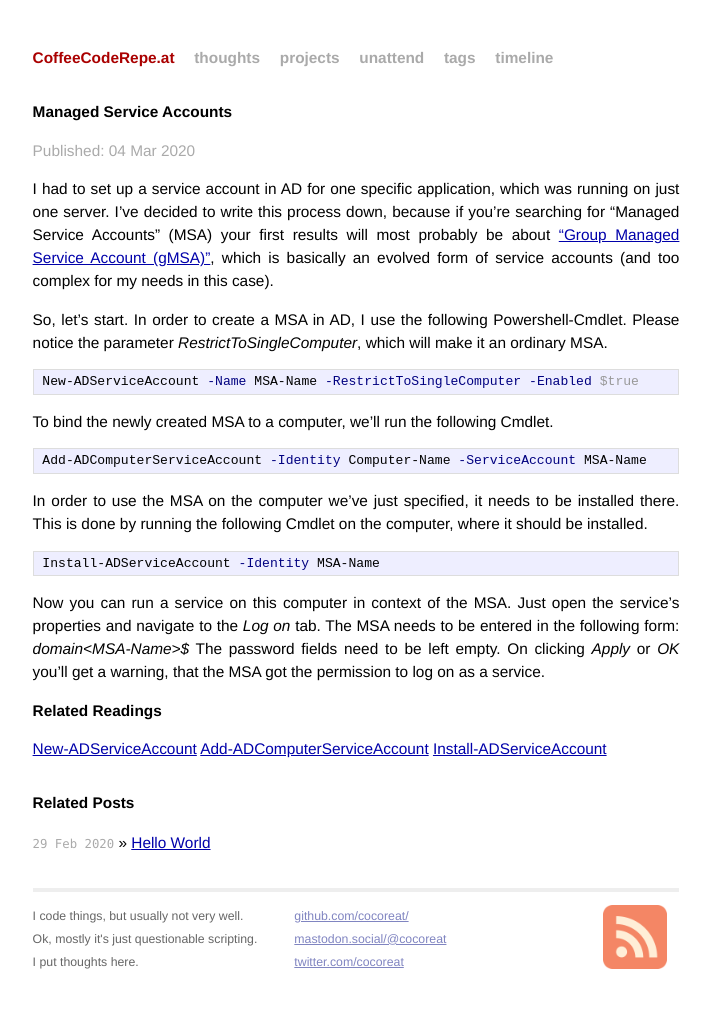
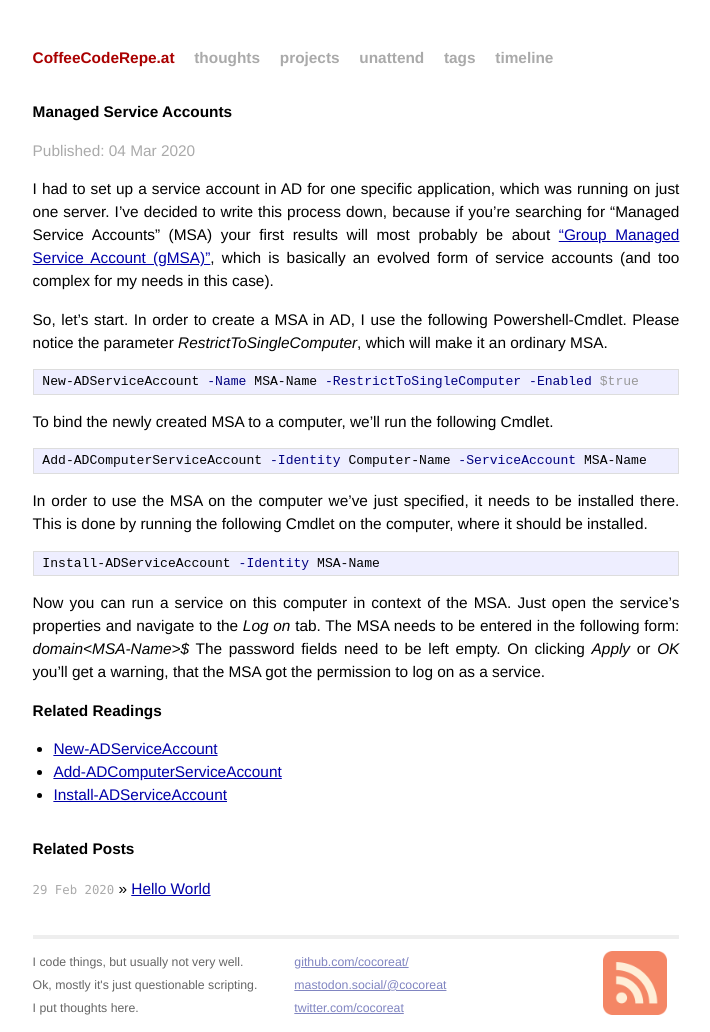
Before and after one commit to cocoreat/cocoreat.github.io, a Jekyll site: the page built from _posts/2020-03-04-Managed-Service-Accounts.md, in a window 1280 px wide. Shown: the whole page, without its empty margins (284-994 px from the left). Built offline with Jekyll 4.4.1, drawn with Linux system fonts in a browser that asks for light colours; before the commit the page ends 986 px from its top, so only the background shows below that.

Commit message:
added ordering

```diff
--- a/_posts/2020-03-04-Managed-Service-Accounts.md
+++ b/_posts/2020-03-04-Managed-Service-Accounts.md
@@ -31,8 +31,9 @@ Install-ADServiceAccount -Identity MSA-Name
 Now you can run a service on this computer in context of the MSA. Just open the service's properties and navigate to the *Log on* tab. The MSA needs to be entered in the following form: *domain\<MSA-Name>$*
 The password fields need to be left empty. On clicking *Apply* or *OK* you'll get a warning, that the MSA got the permission to log on as a service.
 
+
 Related Readings
 ================
-[New-ADServiceAccount](https://docs.microsoft.com/en-us/powershell/module/activedirectory/new-adserviceaccount)
-[Add-ADComputerServiceAccount](https://docs.microsoft.com/en-us/powershell/module/activedirectory/add-adcomputerserviceaccount)
-[Install-ADServiceAccount](https://docs.microsoft.com/en-us/powershell/module/activedirectory/Install-ADServiceAccount)
+* [New-ADServiceAccount](https://docs.microsoft.com/en-us/powershell/module/activedirectory/new-adserviceaccount)
+* [Add-ADComputerServiceAccount](https://docs.microsoft.com/en-us/powershell/module/activedirectory/add-adcomputerserviceaccount)
+* [Install-ADServiceAccount](https://docs.microsoft.com/en-us/powershell/module/activedirectory/Install-ADServiceAccount)
```
